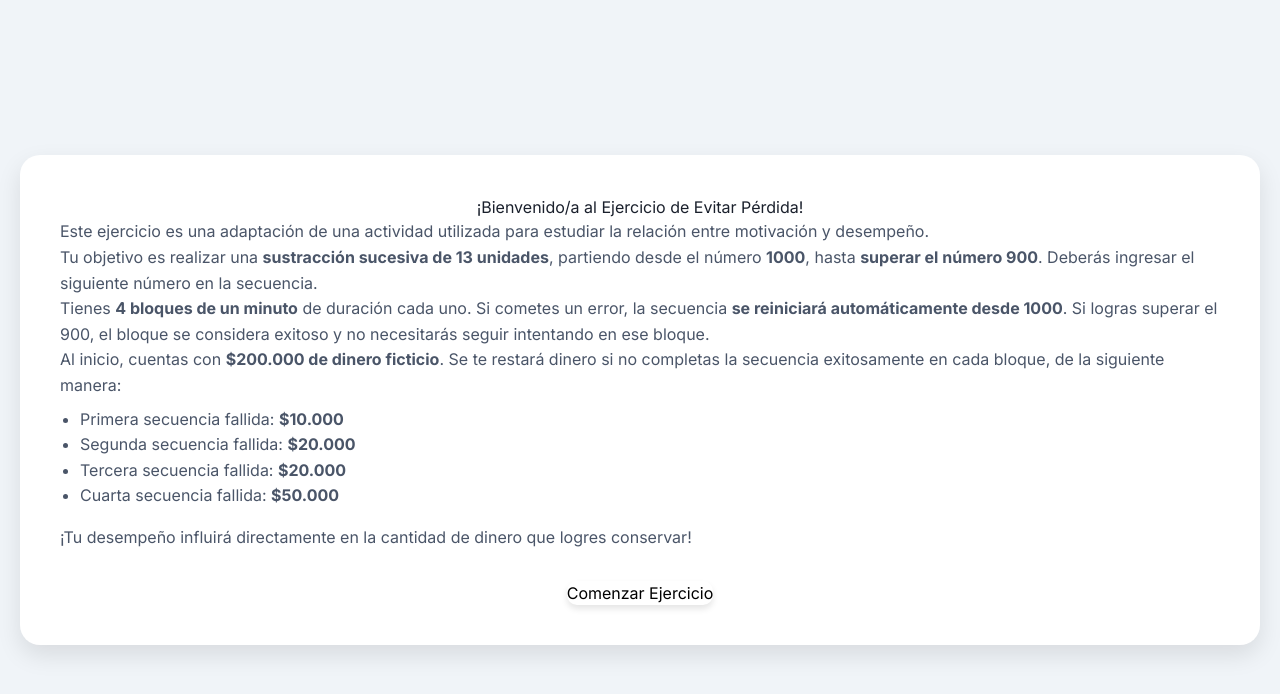
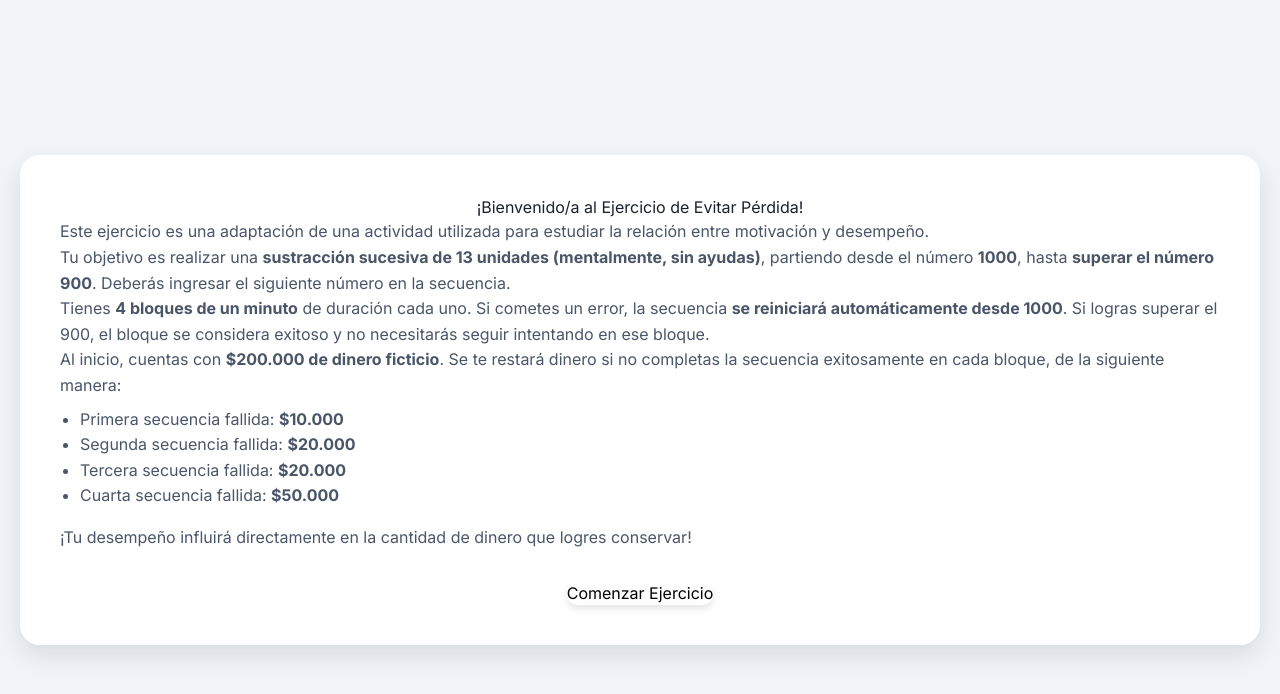
Before and after one commit to rafgaticah/app_perdida_2025, a plain HTML site: page index.html in a window 1280 px wide. Drawn offline with nearby package versions, Linux system fonts and the light colour scheme.

Commit message:
index.html

```diff
--- a/index.html
+++ b/index.html
@@ -400,7 +400,7 @@
             <h1>¡Bienvenido/a al Ejercicio de Evitar Pérdida!</h1>
             <div class="instructions">
                 <p>Este ejercicio es una adaptación de una actividad utilizada para estudiar la relación entre motivación y desempeño.</p>
-                <p>Tu objetivo es realizar una <strong>sustracción sucesiva de 13 unidades</strong>, partiendo desde el número <strong>1000</strong>, hasta <strong>superar el número 900</strong>. Deberás ingresar el siguiente número en la secuencia.</p>
+                <p>Tu objetivo es realizar una <strong>sustracción sucesiva de 13 unidades (mentalmente, sin ayudas)</strong>, partiendo desde el número <strong>1000</strong>, hasta <strong>superar el número 900</strong>. Deberás ingresar el siguiente número en la secuencia.</p>
                 <p>Tienes <strong>4 bloques de un minuto</strong> de duración cada uno. Si cometes un error, la secuencia <strong>se reiniciará automáticamente desde 1000</strong>. Si logras superar el 900, el bloque se considera exitoso y no necesitarás seguir intentando en ese bloque.</p>
                 <p>Al inicio, cuentas con <strong>$200.000 de dinero ficticio</strong>. Se te restará dinero si no completas la secuencia exitosamente en cada bloque, de la siguiente manera:</p>
                 <ul class="list-disc pl-5 mt-2">
```
